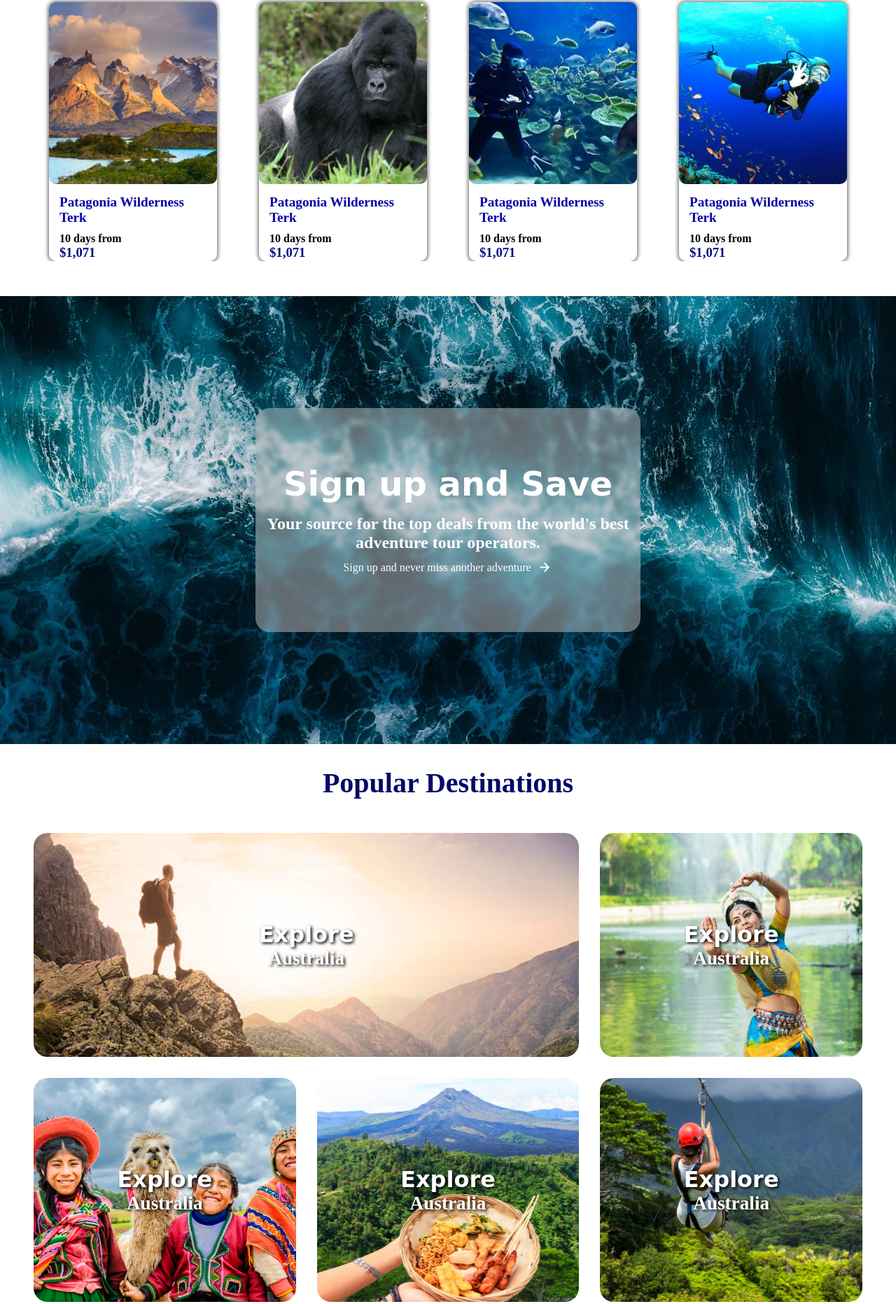
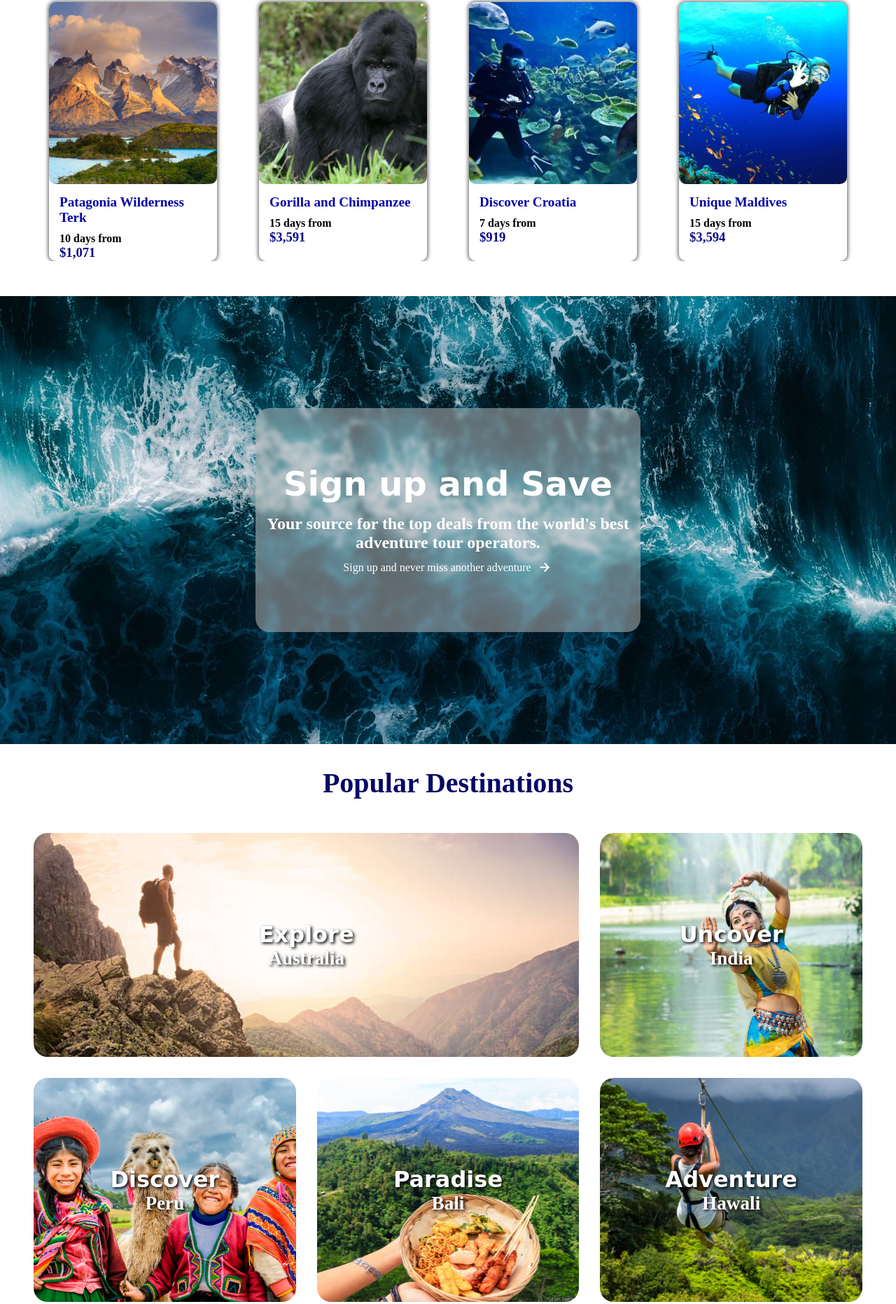
Before and after one commit to hema-vallika/general-travel-site, a plain HTML site: page index.html in a window 1280 px wide. Shown: the part 944-2807 px from the top of the page at 70% size. Drawn offline with nearby package versions, Linux system fonts and the light colour scheme.

Commit message:
Update index.html

```diff
--- a/index.html
+++ b/index.html
@@ -63,10 +63,10 @@
               <img src="assests/card img2.png" alt="" />
             </div>
             <div class="card-info">
-              <h3 class="sub-heading">Patagonia Wilderness Terk</h3>
+              <h3 class="sub-heading">Gorilla and Chimpanzee</h3>
               <div class="bottom-info">
-                <h4>10 days from</h4>
-                <h3>$1,071</h3>
+                <h4>15 days from</h4>
+                <h3>$3,591</h3>
               </div>
             </div>
           </div>
@@ -75,10 +75,10 @@
               <img src="assests/card img3.png" alt="" />
             </div>
             <div class="card-info">
-              <h3 class="sub-heading">Patagonia Wilderness Terk</h3>
+              <h3 class="sub-heading">Discover Croatia</h3>
               <div class="bottom-info">
-                <h4>10 days from</h4>
-                <h3>$1,071</h3>
+                <h4>7 days from</h4>
+                <h3>$919</h3>
               </div>
             </div>
           </div>
@@ -87,10 +87,10 @@
               <img src="assests/card- img4.png" alt="" />
             </div>
             <div class="card-info">
-              <h3 class="sub-heading">Patagonia Wilderness Terk</h3>
+              <h3 class="sub-heading">Unique Maldives</h3>
               <div class="bottom-info">
-                <h4>10 days from</h4>
-                <h3>$1,071</h3>
+                <h4>15 days from</h4>
+                <h3>$3,594</h3>
               </div>
             </div>
           </div>
@@ -120,20 +120,20 @@
             <h1 class="name">Australia</h1>
           </div>
           <div class="pack" style="background-image: url(assests/img2.png)">
-            <h1 class="cursive">Explore</h1>
-            <h1 class="name">Australia</h1>
+            <h1 class="cursive">Uncover</h1>
+            <h1 class="name">India</h1>
           </div>
           <div class="pack" style="background-image: url(assests/img3.png)">
-            <h1 class="cursive">Explore</h1>
-            <h1 class="name">Australia</h1>
+            <h1 class="cursive">Discover</h1>
+            <h1 class="name">Peru</h1>
           </div>
           <div class="pack" style="background-image: url(assests/img4.png)">
-            <h1 class="cursive">Explore</h1>
-            <h1 class="name">Australia</h1>
+            <h1 class="cursive">Paradise</h1>
+            <h1 class="name">Bali</h1>
           </div>
           <div class="pack" style="background-image: url(assests/img5.png)">
-            <h1 class="cursive">Explore</h1>
-            <h1 class="name">Australia</h1>
+            <h1 class="cursive">Adventure</h1>
+            <h1 class="name">Hawali</h1>
           </div>
         </div>
       </section>
@@ -154,7 +154,7 @@
           <div class="deals">
             <div class="top-deals">
               <i class="bx bxs-dollar-circle"></i>
-              <h4><span>EARLY BIRD</span> DEALS</h4>
+              <h4><span>2 FOR 1</span> DEALS</h4>
             </div>
             <p>
               Lorem ipsum dolor sit amet consectetur adipisicing elit.
@@ -165,7 +165,7 @@
           <div class="deals">
             <div class="top-deals">
               <i class="bx bxs-dollar-circle"></i>
-              <h4><span>EARLY BIRD</span> DEALS</h4>
+              <h4><span>LAST MINUTE</span> DEALS</h4>
             </div>
             <p>
               Lorem ipsum dolor sit amet consectetur adipisicing elit.
@@ -176,7 +176,7 @@
           <div class="deals">
             <div class="top-deals">
               <i class="bx bxs-dollar-circle"></i>
-              <h4><span>EARLY BIRD</span> DEALS</h4>
+              <h4><span>EXCLUSIVE MEMBER</span> DEALS</h4>
             </div>
             <p>
               Lorem ipsum dolor sit amet consectetur adipisicing elit.
```
